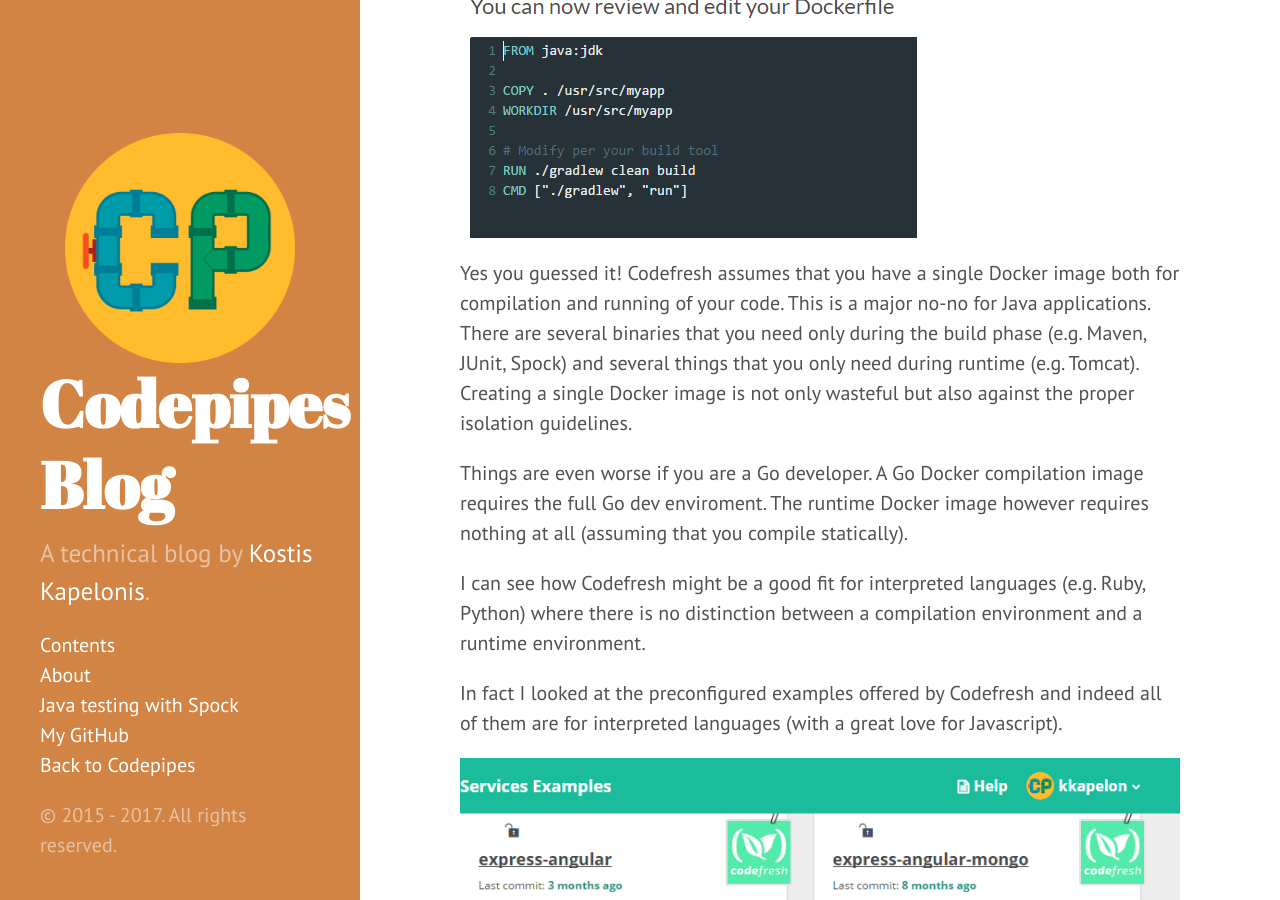
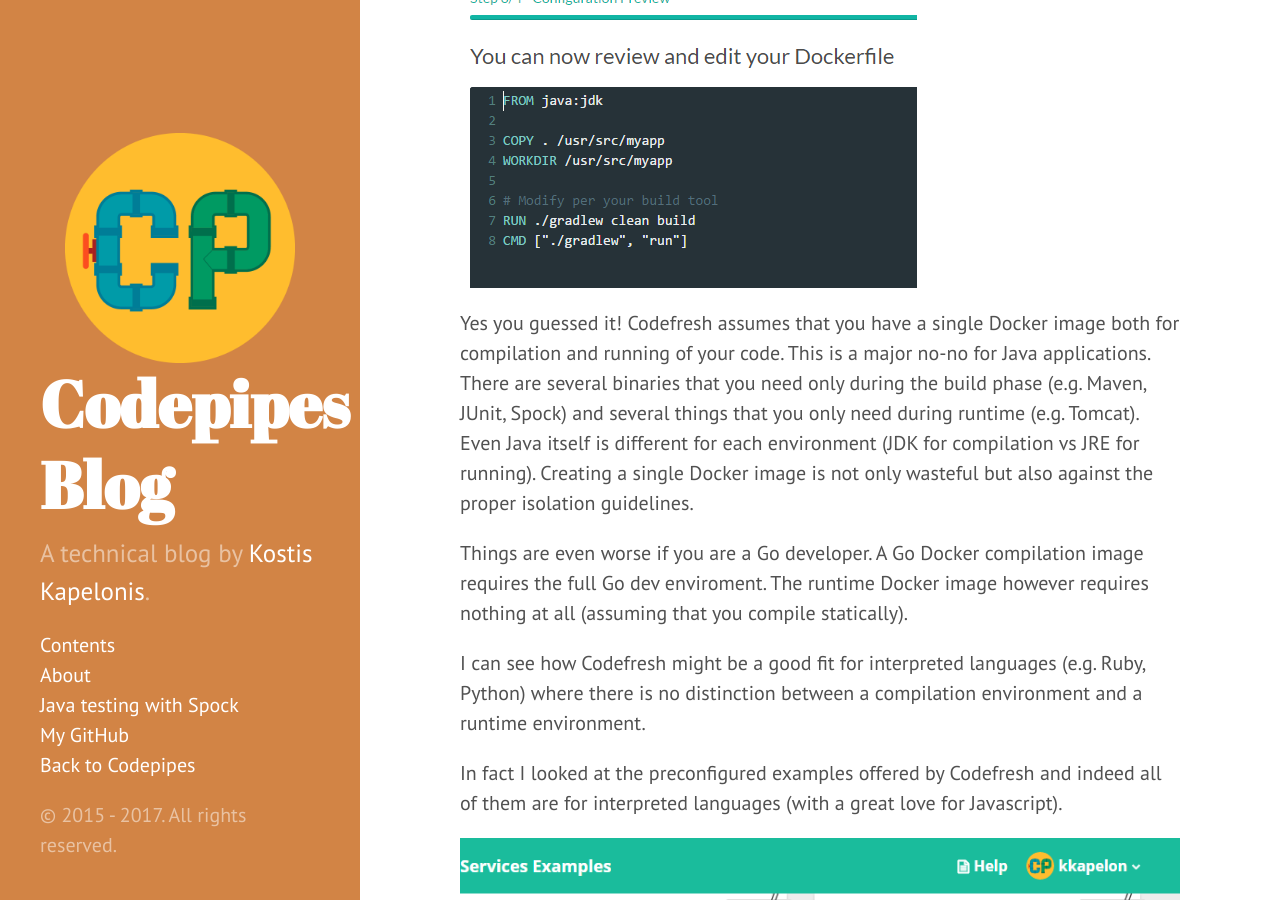
Before and after one commit to kkapelon/kkapelon.github.io, a Jekyll site: the page built from _posts/2017-02-19-hosted-ci-comparison.md, in a window 1280 px wide and 900 px high, scrolled down 12477 px. Built offline with Jekyll 4.4.1, drawn with Linux system fonts in a browser that asks for light colours; some of the changed text lies outside the part shown.

Commit message:
Minor fixes

```diff
--- a/_posts/2017-02-19-hosted-ci-comparison.md
+++ b/_posts/2017-02-19-hosted-ci-comparison.md
@@ -216,7 +218,7 @@
 ![Codefresh Java dockerfile](../../assets/ci-comparison/codefresh/dockerfile.png)
 
 Yes you guessed it! Codefresh assumes that you have a single Docker image both for compilation and running of your code.
-This is a major no-no for Java applications. There are several binaries that you need only during the build phase (e.g. Maven, JUnit, Spock) and several things that you only need during runtime (e.g. Tomcat). Creating a single Docker image is not only wasteful but also against the proper isolation guidelines.
+This is a major no-no for Java applications. There are several binaries that you need only during the build phase (e.g. Maven, JUnit, Spock) and several things that you only need during runtime (e.g. Tomcat). Even Java itself is different for each environment (JDK for compilation vs JRE for running). Creating a single Docker image is not only wasteful but also against the proper isolation guidelines.
 
 Things are even worse if you are a Go developer. A Go Docker compilation image requires the full Go dev enviroment. The runtime
 Docker image however requires nothing at all (assuming that you compile statically).
```
Also changed, not shown: other parts of _posts/2017-02-19-hosted-ci-comparison.md (+2 -0 lines).
